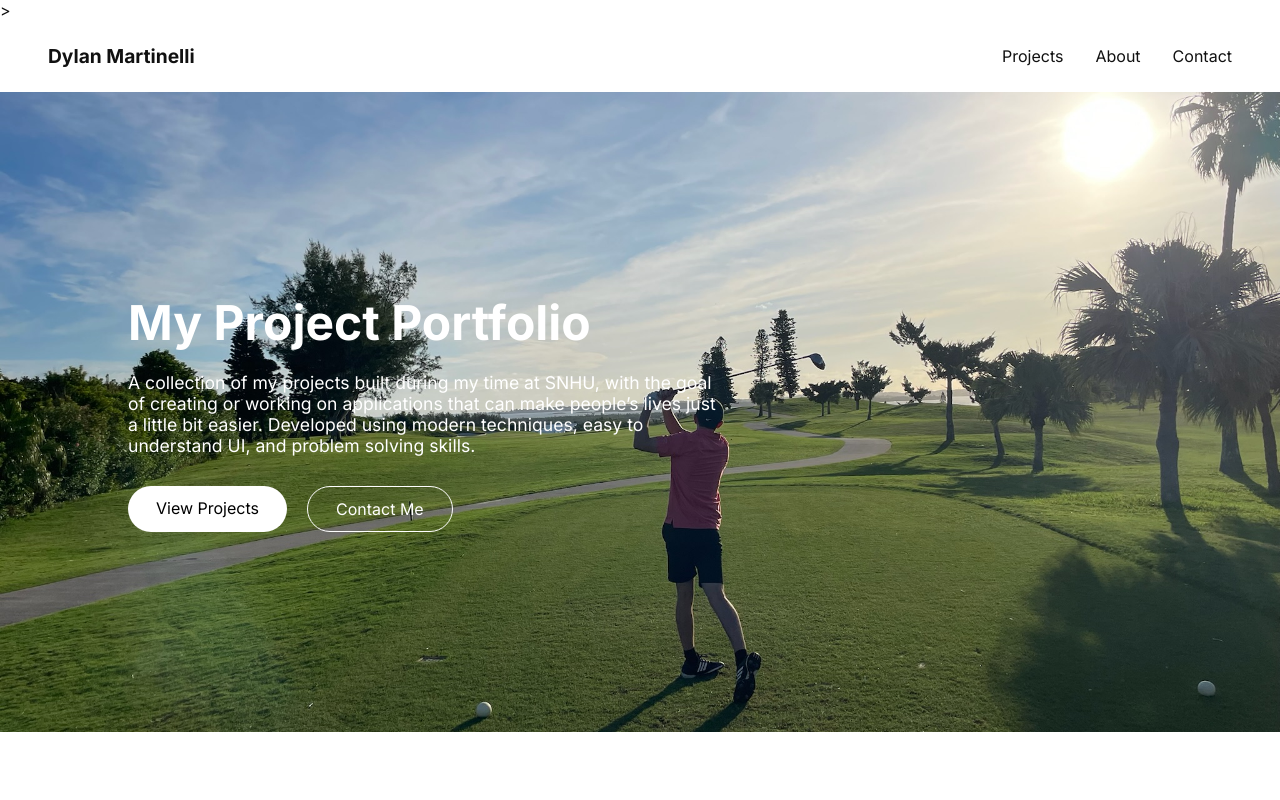
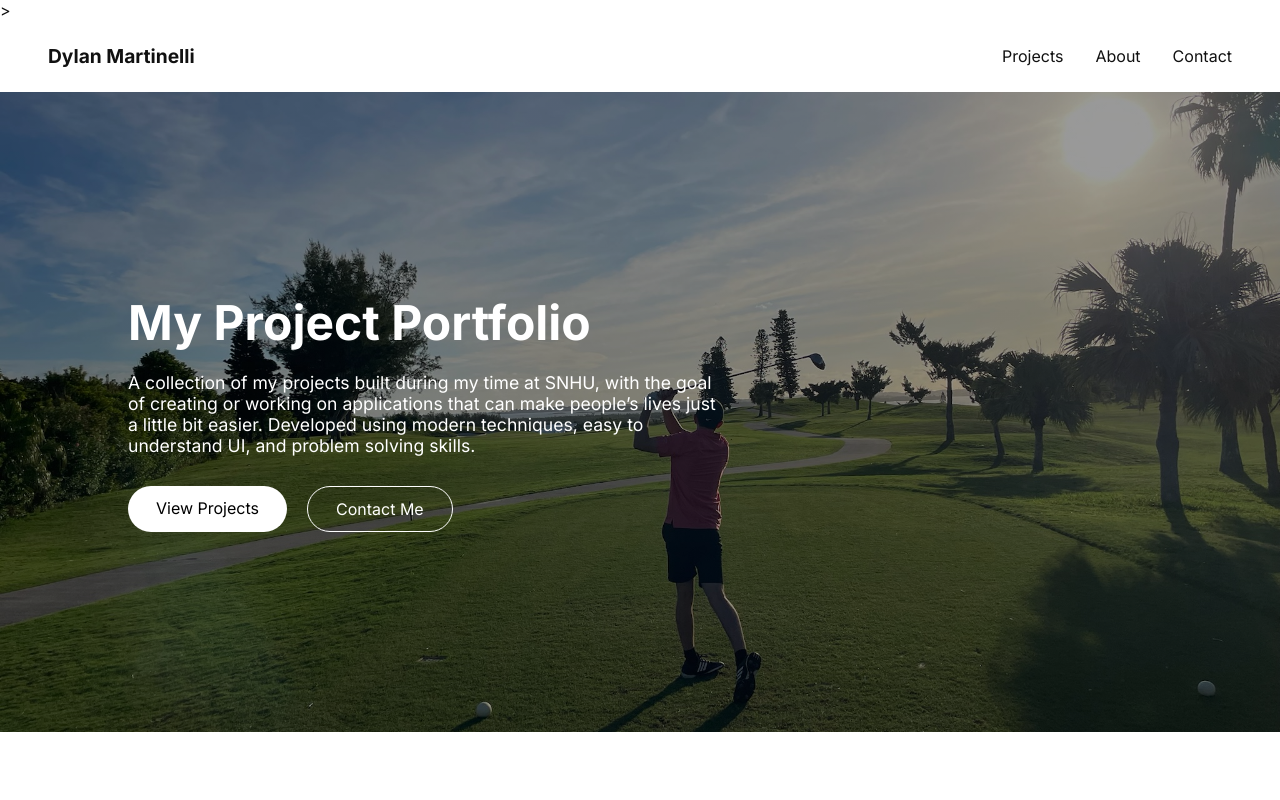
Before and after one commit to dmart3305/cs465-lab1, a plain HTML site: page html/index.html in a window 1280 px wide. Shown: the top 800 px of the page. Drawn offline with Linux system fonts and the light colour scheme.

Commit message:
image dimming

```diff
--- a/css/styles.css
+++ b/css/styles.css
@@ -42,13 +42,14 @@ body {
 /*Hero*/
 .hero {
   height: 80vh;
-  background-image: url("../html/assets/heroback.jpg");
+  background-image: linear-gradient(rgba(0, 0, 0, 0.40),rgba(0, 0, 0, 0.40)), url("../html/assets/heroback.jpg");
   background-size: cover;
   background-position: center;
   display: flex;
   align-items: center;
   padding: 0 10%;
 }
+
 
 .hero-text {
   max-width: 600px;
```
Also changed, not shown: html/index.html (+1 -0 lines).
